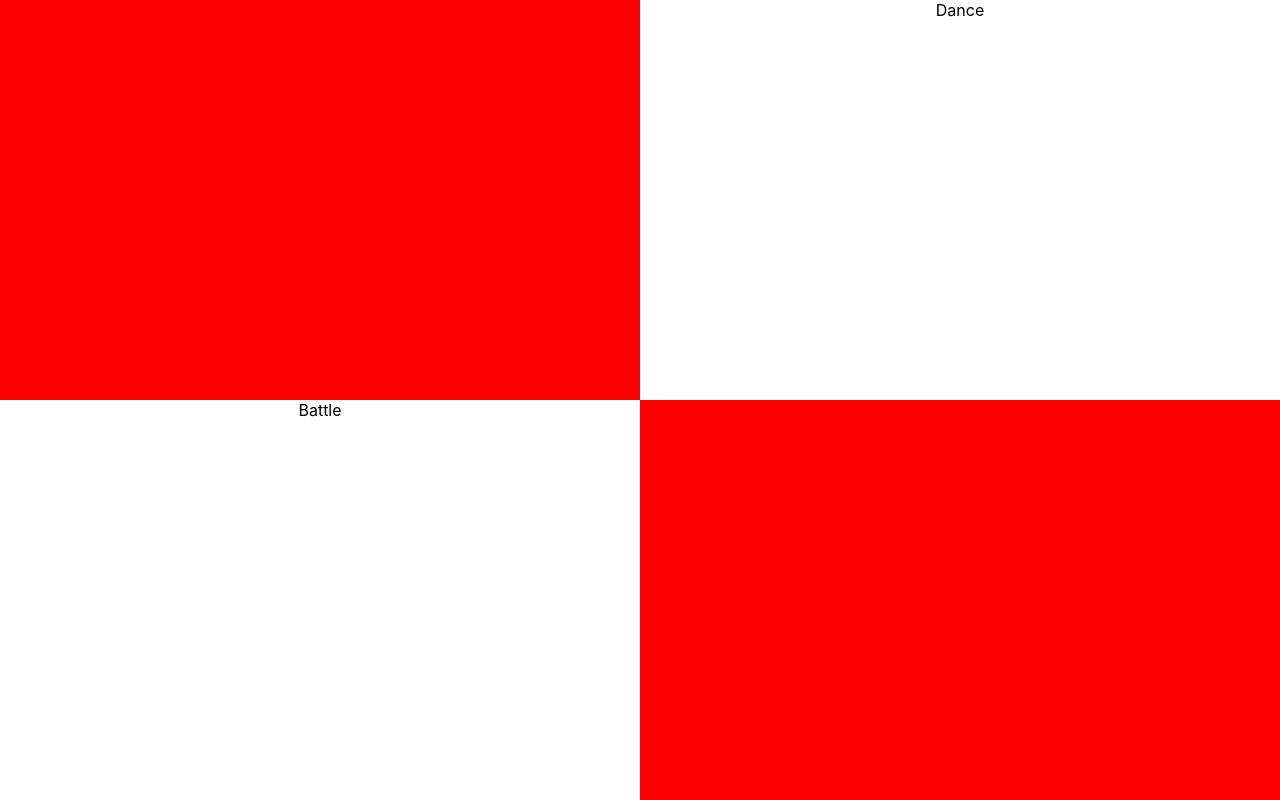
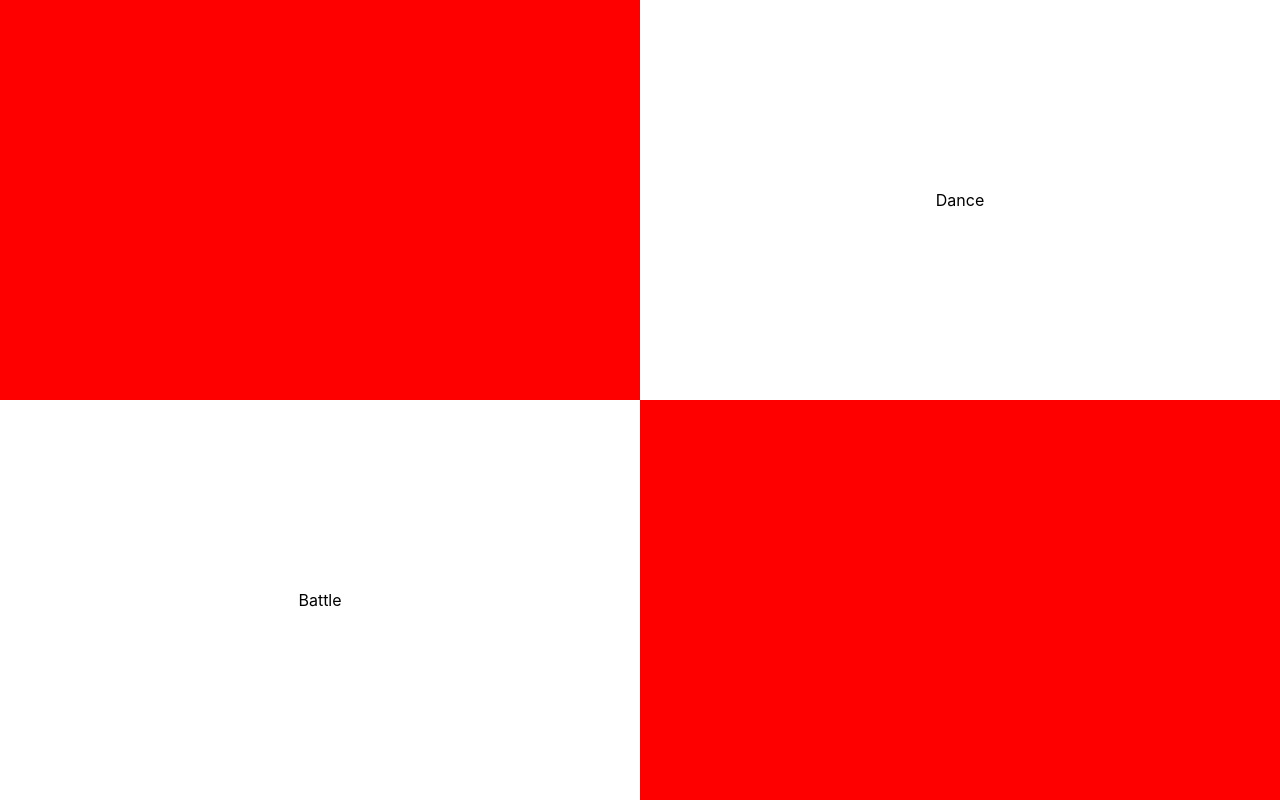
Before and after one commit to richart14/dancebattle, a React (Create React App) app: page / in a window 1280 px wide. Built offline with nearby package versions, Linux system fonts and the light colour scheme.

Commit message:
added vertical and horizontal centering of the text

```diff
--- a/src/App.css
+++ b/src/App.css
@@ -1,6 +1,7 @@
 .App * {
   position: absolute;
   text-align: center;
+  vertical-align: middle;
 }
 
 .App .top {
@@ -24,3 +25,10 @@
 .App .red {
   background-color: red;
 }
+
+span {
+  position: absolute;
+  top: 50%;
+  left: 50%;
+  transform: translate(-50%, -50%);
+}
--- a/src/App.js
+++ b/src/App.js
@@ -6,8 +6,8 @@ class App extends Component {
     return (
       <div className="App">
         <div className="top left red"></div>
-        <div className="top right">Dance</div>
-        <div className="bottom left">Battle</div>
+        <div className="top right"><span>Dance</span></div>
+        <div className="bottom left"><span>Battle</span></div>
         <div className="bottom right red"></div>
       </div>
     );
```
